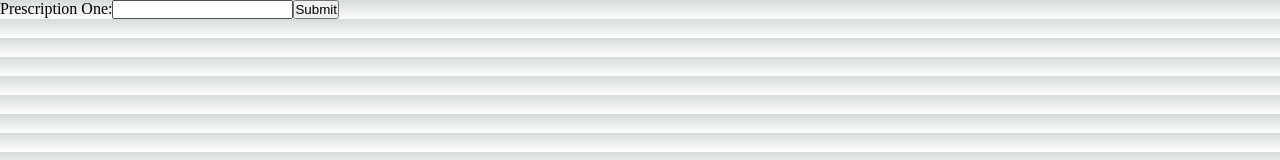
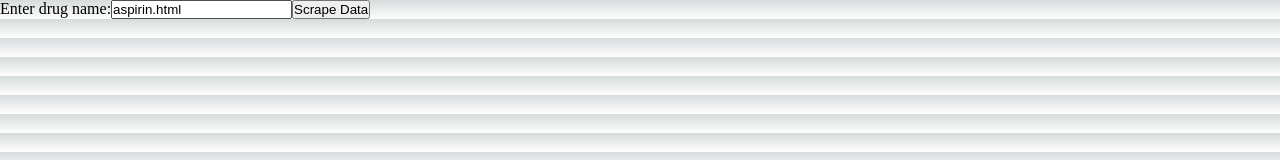
Before and after one commit to janlebar/sideeffect_nextjs, a Next.js app: page /scrape in a window 1280 px wide. Shown: the top 160 px of the page. Built offline with nearby package versions, Linux system fonts and the light colour scheme.

Commit message:
form for scrape works

```diff
--- a/pages/api/scrape.ts
+++ b/pages/api/scrape.ts
@@ -13,18 +13,34 @@
 //   const description = $('meta[name="description"]').attr('content')
 //   res.status(200).json({ title, description })
 // }
-import fetch from 'isomorphic-unfetch';
-import cheerio from 'cheerio';
-import axios from 'axios';
-import { NextApiRequest, NextApiResponse } from 'next';
+// import fetch from 'isomorphic-unfetch';
+// import cheerio from 'cheerio';
+// import axios from 'axios';
+// import { NextApiRequest, NextApiResponse } from 'next';
+
+// export default async function handler(
+//   req: NextApiRequest,
+//   res: NextApiResponse
+// ) {
+//   const { url } = req.query;
+//   const { data } = await axios.get(url);
+//   const $ = cheerio.load(data);
+//   const title = $('title').text();
+//   res.status(200).send(title);
+// }
+
+import cheerio from 'cheerio'
+import axios from 'axios'
+import { NextApiRequest, NextApiResponse } from 'next'
 
 export default async function handler(
   req: NextApiRequest,
   res: NextApiResponse
 ) {
-  const { url } = req.query;
-  const { data } = await axios.get(url);
-  const $ = cheerio.load(data);
-  const title = $('title').text();
-  res.status(200).send(title);
+  const { url } = req.query
+  const { data } = await axios.get(url)
+  const $ = cheerio.load(data)
+  const title = $('title').text()
+  const description = $('meta[name="description"]').attr('content')
+  res.status(200).json({ title, description })
 }
--- a/pages/scrape.js
+++ b/pages/scrape.js
@@ -83,36 +83,76 @@
 
 // export default PrescriptionForm;
 
-import React, { useState } from 'react';
-import { useRouter } from 'next/router';
+// import React, { useState } from 'react';
+// import { useRouter } from 'next/router';
 
-function PrescriptionForm() {
-  const [prescriptionOne, setPrescriptionOne] = useState('');
+// function PrescriptionForm() {
+//   const [prescriptionOne, setPrescriptionOne] = useState('');
 
-  const router = useRouter();
+//   const router = useRouter();
 
-  const handleSubmit = async (e) => {
-    e.preventDefault();
-    const url = `https://www.drugs.com/${prescriptionOne}.html`;
-    const response = await fetch(`/api/scrape?url=${url}`);
-    const scrapedData = await response.text();
-    // submit the form data to the server or perform some other action
-    router.push(`/prescriptions/${prescriptionOne}`);
-  };
+//   const handleSubmit = async (e) => {
+//     e.preventDefault();
+//     const url = `https://www.drugs.com/${prescriptionOne}.html`;
+//     const response = await fetch(`/api/scrape?url=${url}`);
+//     const scrapedData = await response.text();
+//     // submit the form data to the server or perform some other action
+//     router.push(`/prescriptions/${prescriptionOne}`);
+//   };
+
+//   return (
+//     <form onSubmit={handleSubmit}>
+//       <label htmlFor="prescriptionOne">Prescription One:</label>
+//       <input
+//         type="text"
+//         id="prescriptionOne"
+//         value={prescriptionOne}
+//         onChange={(e) => setPrescriptionOne(e.target.value)}
+//       />
+
+//       <button type="submit">Submit</button>
+//     </form>
+//   );
+// }
+
+// export default PrescriptionForm;
+
+import { useState } from 'react'
+
+export default function MyComponent() {
+  const [data, setData] = useState(null)
+  const [urlInput, setUrlInput] = useState('aspirin.html')
+
+  const handleScrape = async () => {
+    const response = await fetch(`/api/scrape?url=https://www.drugs.com/${urlInput}#side-effects`)
+    const scrapedData = await response.json()
+    setData(scrapedData)
+  }
+
+  const handleSubmit = (event) => {
+    event.preventDefault()
+    handleScrape()
+  }
+
+  const handleChange = (event) => {
+    setUrlInput(event.target.value)
+  }
 
   return (
-    <form onSubmit={handleSubmit}>
-      <label htmlFor="prescriptionOne">Prescription One:</label>
-      <input
-        type="text"
-        id="prescriptionOne"
-        value={prescriptionOne}
-        onChange={(e) => setPrescriptionOne(e.target.value)}
-      />
-
-      <button type="submit">Submit</button>
-    </form>
-  );
+    <div>
+      <form onSubmit={handleSubmit}>
+        <label>
+          Enter drug name:
+          <input type="text" value={urlInput} onChange={handleChange} />
+        </label>
+        <button type="submit">Scrape Data</button>
+      </form>
+      {data && (
+        <div>
+          <h2>{data.title}</h2>
+          <p>{data.description}</p>
+        </div>
+      )}
+    </div>
+  )
 }
-
-export default PrescriptionForm;
```
